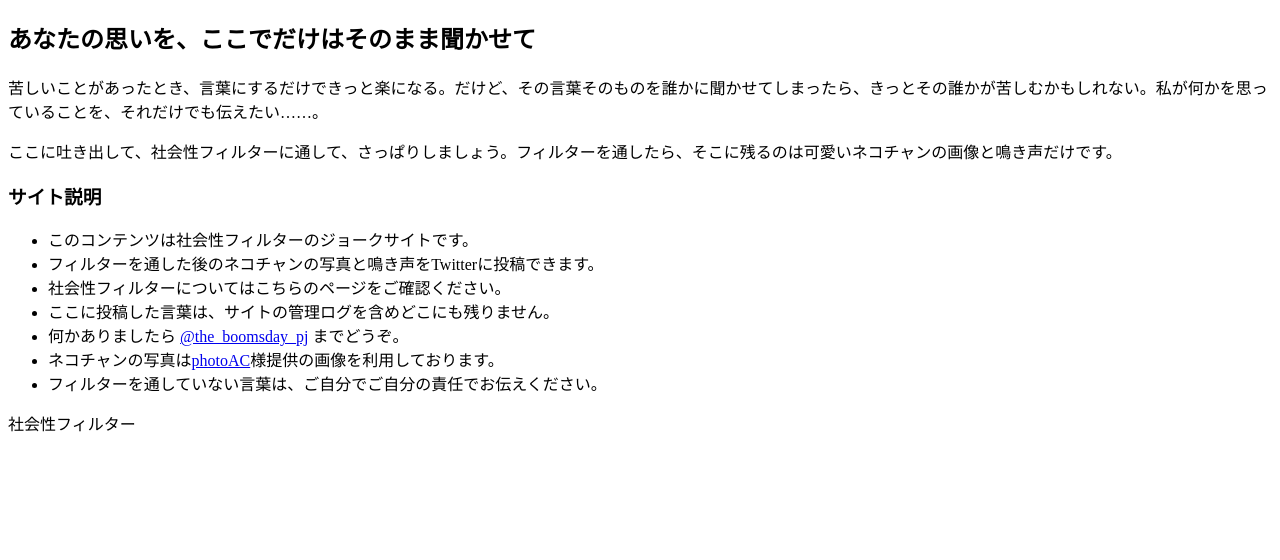
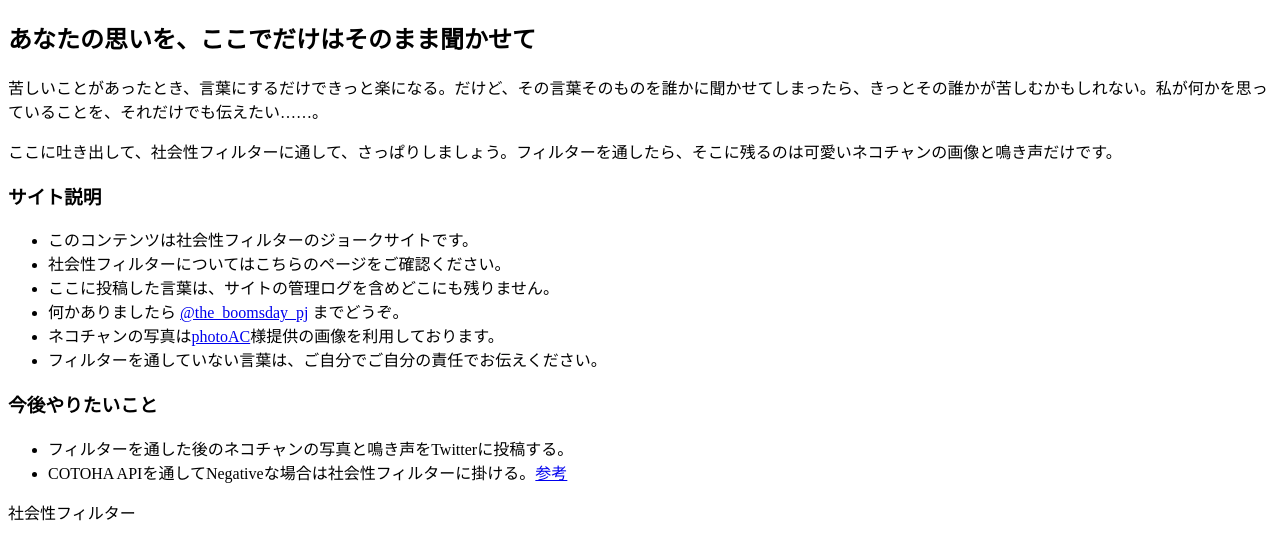
Before and after one commit to sykix16g/social_filter, a Flask app: page / in a window 1280 px wide. Shown: the top 560 px of the page. Run offline with Flask 2, Linux system fonts and the light colour scheme.

Commit message:
野望書いた

```diff
--- a/templates/description.html
+++ b/templates/description.html
@@ -2,10 +2,16 @@
 
 <ul>
   <li>このコンテンツは社会性フィルターのジョークサイトです。</li>
-  <li>フィルターを通した後のネコチャンの写真と鳴き声をTwitterに投稿できます。</li>
   <li>社会性フィルターについてはこちらのページをご確認ください。</li>
   <li>ここに投稿した言葉は、サイトの管理ログを含めどこにも残りません。</li>
   <li>何かありましたら <a href="https://twitter.com/the_boomsday_pj">@the_boomsday_pj</a> までどうぞ。</li>
   <li>ネコチャンの写真は<a href="https://www.photo-ac.com/main/search?q=%E7%8C%AB">photoAC</a>様提供の画像を利用しております。</li>
   <li>フィルターを通していない言葉は、ご自分でご自分の責任でお伝えください。</li>
 </ul>
+
+<h3>今後やりたいこと</h3>
+
+<ul>
+  <li>フィルターを通した後のネコチャンの写真と鳴き声をTwitterに投稿する。</li>
+  <li>COTOHA APIを通してNegativeな場合は社会性フィルターに掛ける。<a href="https://api.ce-cotoha.com/contents/index.html">参考</a></li>
+</ul>
```
